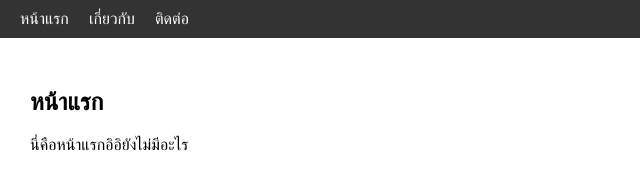
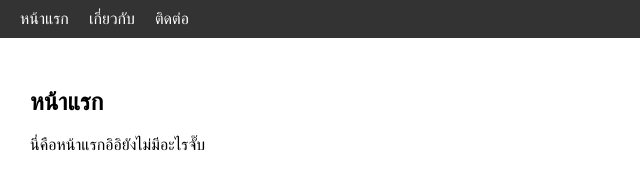
Before and after one commit to 68409010715-commits/-nav-, a plain HTML site: page index.html in a window 1280 px wide. Both pictures are taken after a click on the link "หน้าแรก". Shown: the full height of the page, 0-640 px from the left. Drawn offline with Linux system fonts and the light colour scheme.

Commit message:
Update index.html

```diff
--- a/index.html
+++ b/index.html
@@ -54,7 +54,7 @@
 
     <section id="content">
         <h2>ยินดีต้อนรับ</h2>
-        <p>นี่คือตัวอย่างเมนูนำทางด้วยแท็ก nav</p>
+        <p>นี่คือหน้าแรกอิอิยังไม่มีอะไรจั๊บv</p>
     </section>
 
     <script>
@@ -64,7 +64,7 @@
             if (page === "home") {
                 content.innerHTML = `
                     <h2>หน้าแรก</h2>
-                    <p>นี่คือหน้าแรกอิอิยังไม่มีอะไร</p>
+                    <p>นี่คือหน้าแรกอิอิยังไม่มีอะไรจั๊บ</p>
                 `;
             } else if (page === "about") {
                 content.innerHTML = `
```
